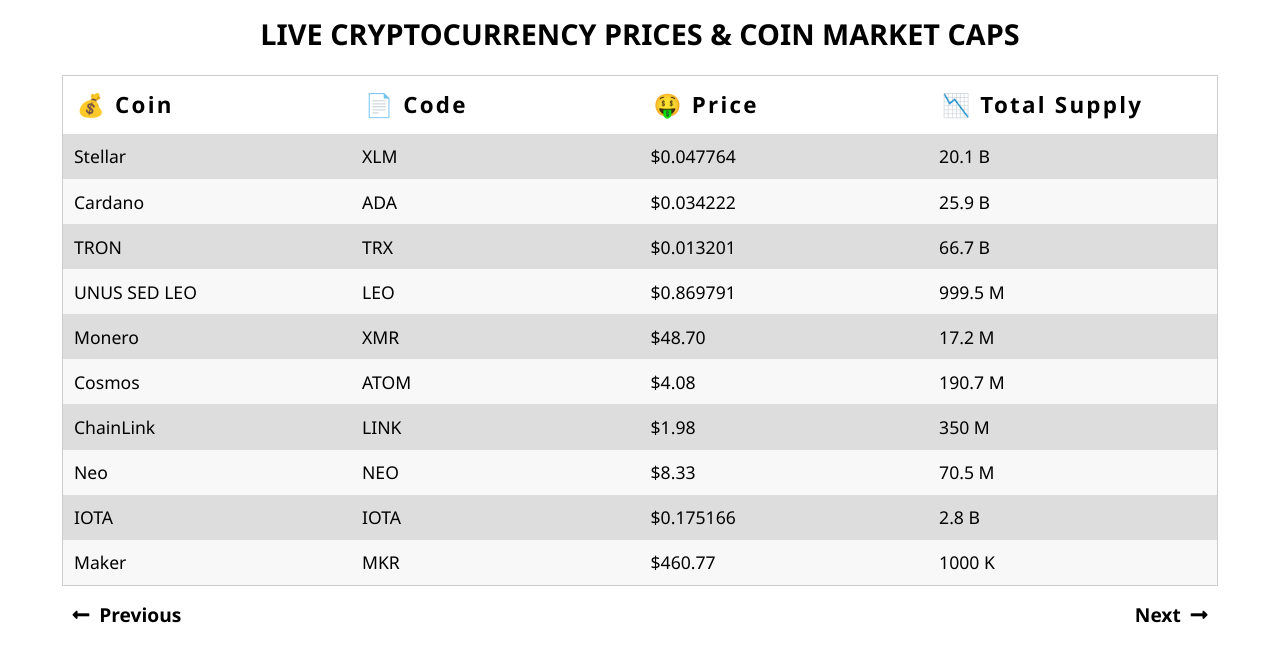
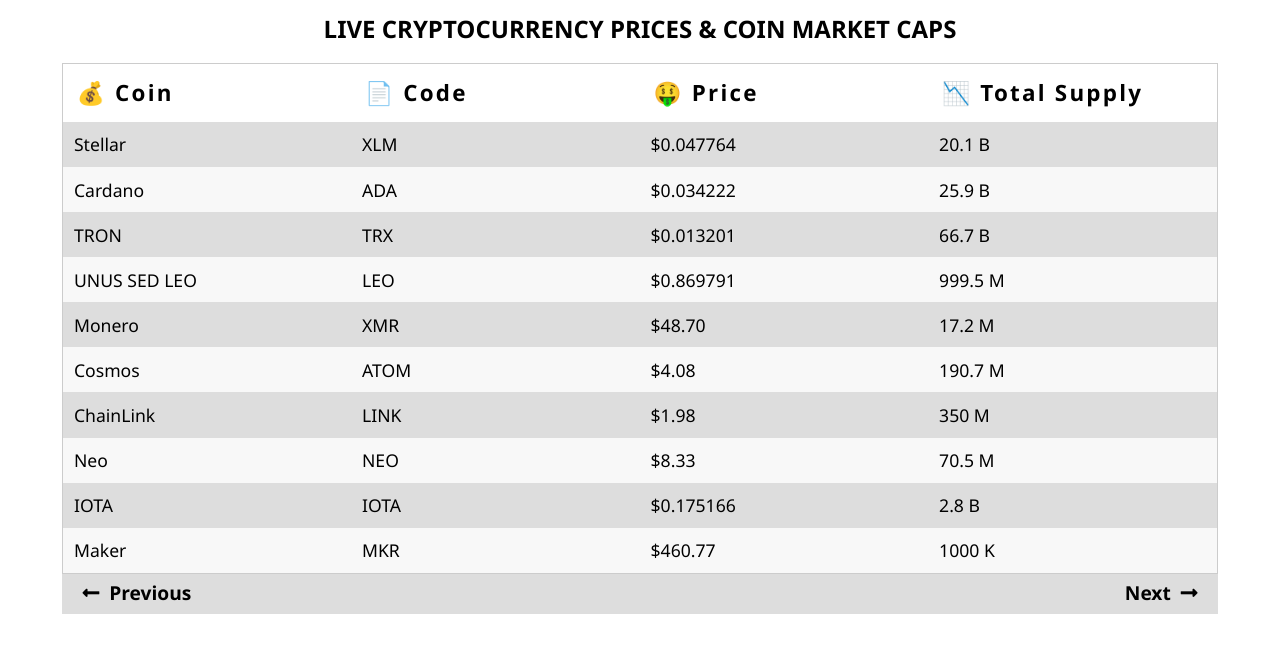
Before and after one commit to onyeepeace/buy-coin, a plain HTML site: page page2.html in a window 1280 px wide. Drawn offline with Linux system fonts and the light colour scheme.

Commit message:
buy coin

```diff
--- a/page2.html
+++ b/page2.html
@@ -96,8 +96,10 @@
         </table>
 
         <!-- Navigation -->
-        <a href="index.html" id="previous"><i class="fas fa-long-arrow-alt-left"></i>Previous</a>
-        <a href="page3.html" id="next">Next<i class="fas fa-long-arrow-alt-right"></i></a>
+        <nav>
+            <a href="index.html" id="previous"><i class="fas fa-long-arrow-alt-left"></i>Previous</a>
+            <a href="page3.html" id="next">Next<i class="fas fa-long-arrow-alt-right"></i></a>
+        </nav>
     </main>
 </body>
 </html>
--- a/style.css
+++ b/style.css
@@ -45,7 +45,7 @@
 
 table th {
     padding: .6em;
-    font-size: 3.4em;
+    font-size: 3.2em;
     text-align: start;
     letter-spacing: .1em;
     background-color: #ffffff;
@@ -57,12 +57,18 @@
     text-align: start;
 }
 
+nav {
+    background: #dddddd;
+    padding: 5px 10px 10px;
+    width: 100%;
+    height: 5vh;
+}
+
 a {
     text-decoration: none;
-    font-size: 3.4em;
+    font-size: 3.2em;
     color: black;
     font-weight: bold;
-    margin: 15px 0 20px;
 }
 
 a#next {
@@ -80,11 +86,11 @@
 /* Media Queries */
 @media screen and (max-width: 2000px) {
     table caption {
-        font-size: 1.8em;
+        font-size: 1.5em;
     }
 
     table th {
-        font-size: 1.8em;
+        font-size: 1.5em;
         text-align: start;
     }
 
```
Also changed, not shown: index.html (+3 -1 lines), page3.html (+4 -2 lines), page4.html (+4 -2 lines), page5.html (+3 -1 lines).
